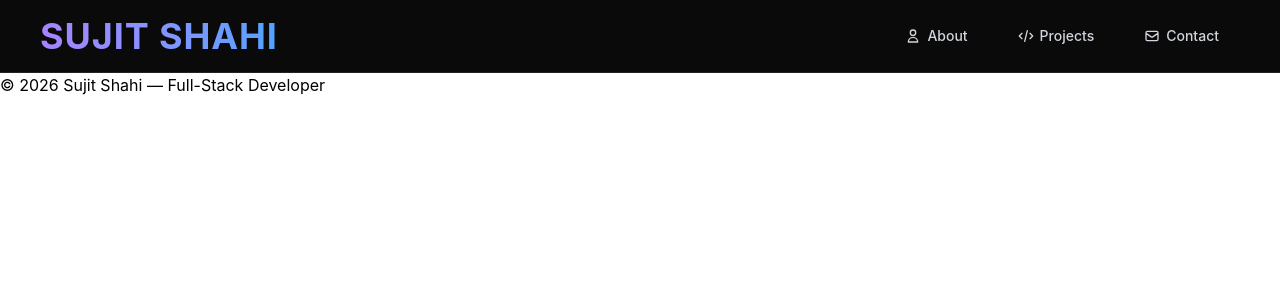
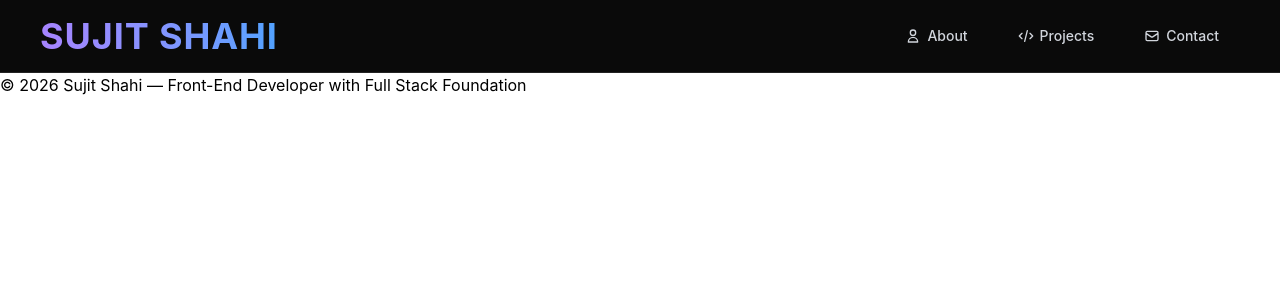
Before and after one commit to sujitshahi/PORTFOLIO, a Next.js app: page /Footer in a window 1280 px wide. Shown: the top 300 px of the page. Built offline with nearby package versions, Linux system fonts and the light colour scheme.

Commit message:
changes in footer

```diff
--- a/src/app/Footer/page.tsx
+++ b/src/app/Footer/page.tsx
@@ -2,7 +2,7 @@ export default function Footer() {
   return (
     <footer>
       <p>
-        © 2026 Sujit Shahi — Full-Stack Developer
+        © 2026 Sujit Shahi — Front-End Developer with Full Stack Foundation
       </p>
     </footer>
   );
```
